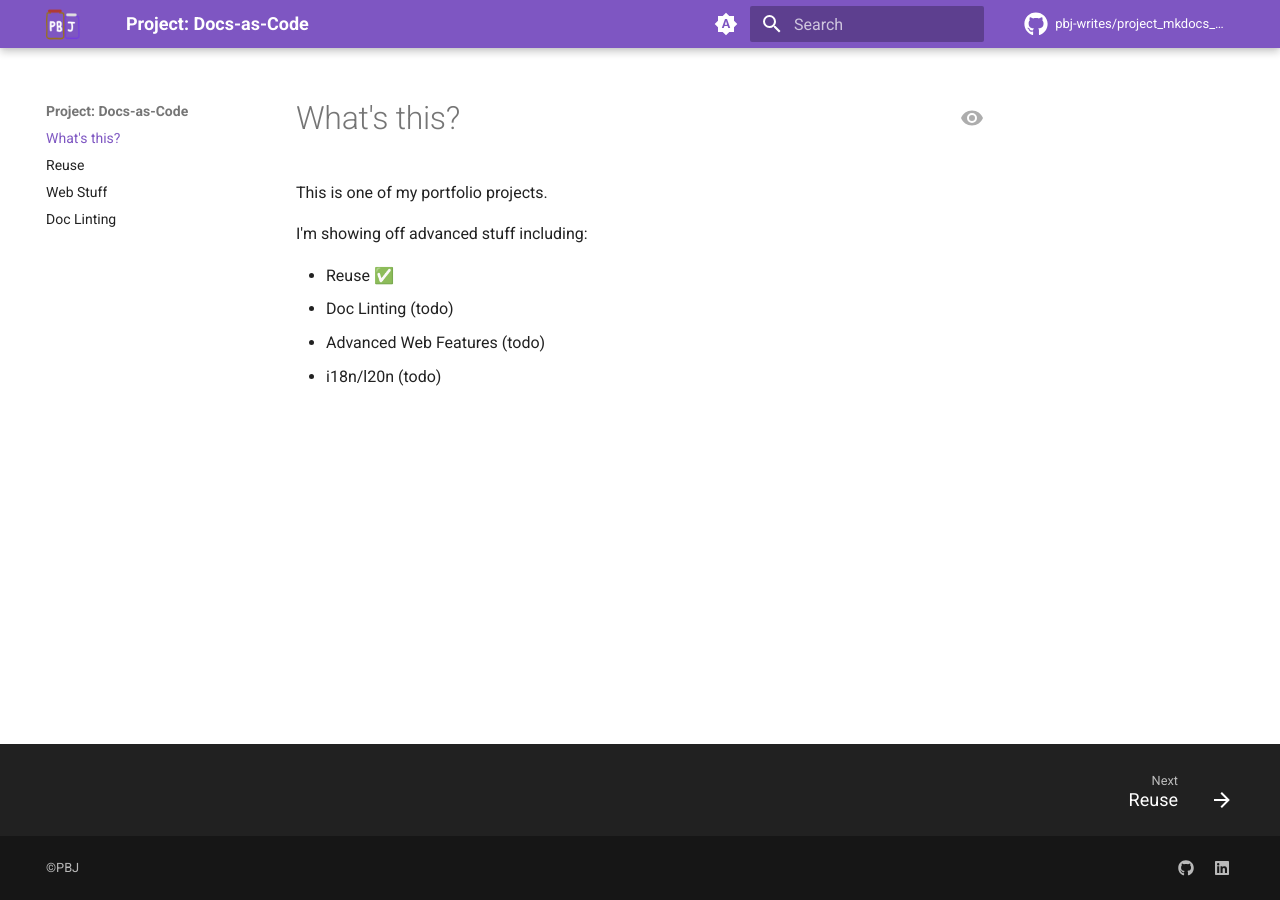
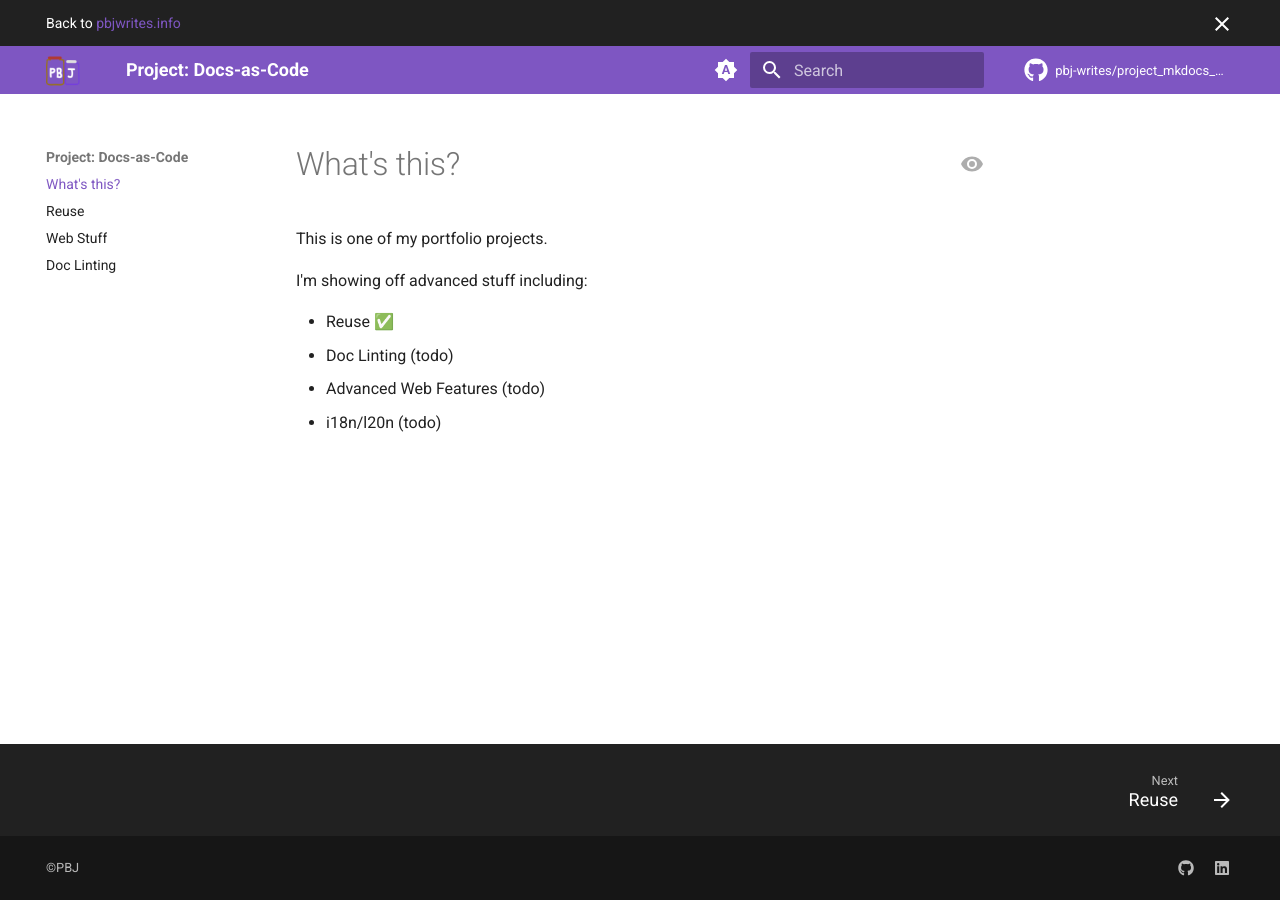
Before and after one commit to pbj-writes/project_mkdocs_material, an MkDocs documentation site: the page built from docs/index.md, in a window 1280 px wide. Built offline with MkDocs 1.6.1 and Material for MkDocs 9.7.7, drawn with Linux system fonts in a browser that asks for light colours; plug-ins that fetch from the network failed and are left out; comment, search, counter and statistics services are not loaded.

```diff
--- a/mkdocs.yml
+++ b/mkdocs.yml
@@ -45,6 +45,8 @@ theme:
     - search.suggest
     - search.highlight
     - content.action.view
+    - announce.dismiss
+  custom_dir: overrides
 
 plugins:
   - privacy
--- /dev/null
+++ b/overrides/main.html
@@ -0,0 +1,5 @@
+{% extends "base.html" %}
+
+{% block announce %}
+  Back to <a href="https://pbjwrites.info">pbjwrites.info</a>
+{% endblock %}
```
